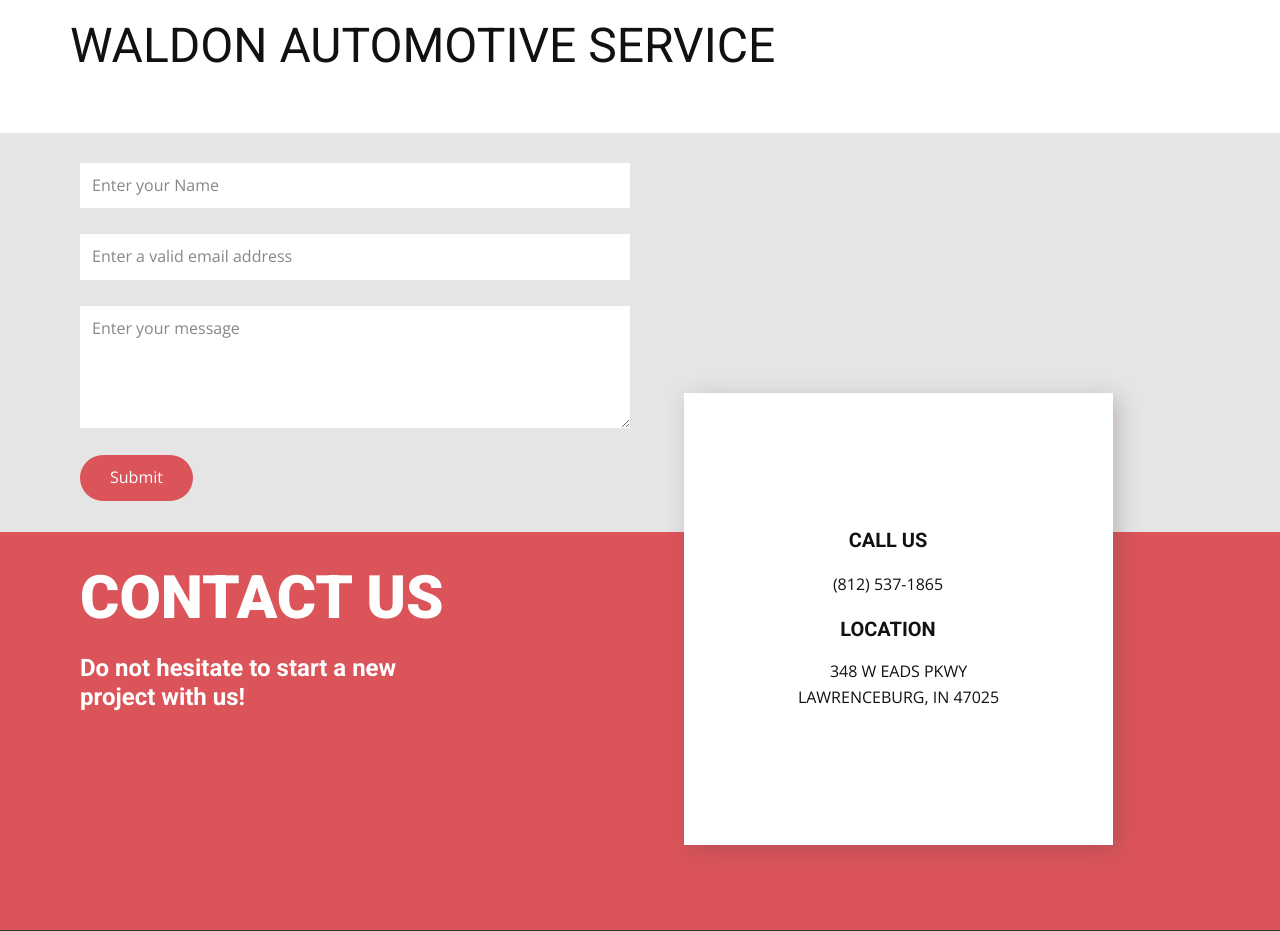
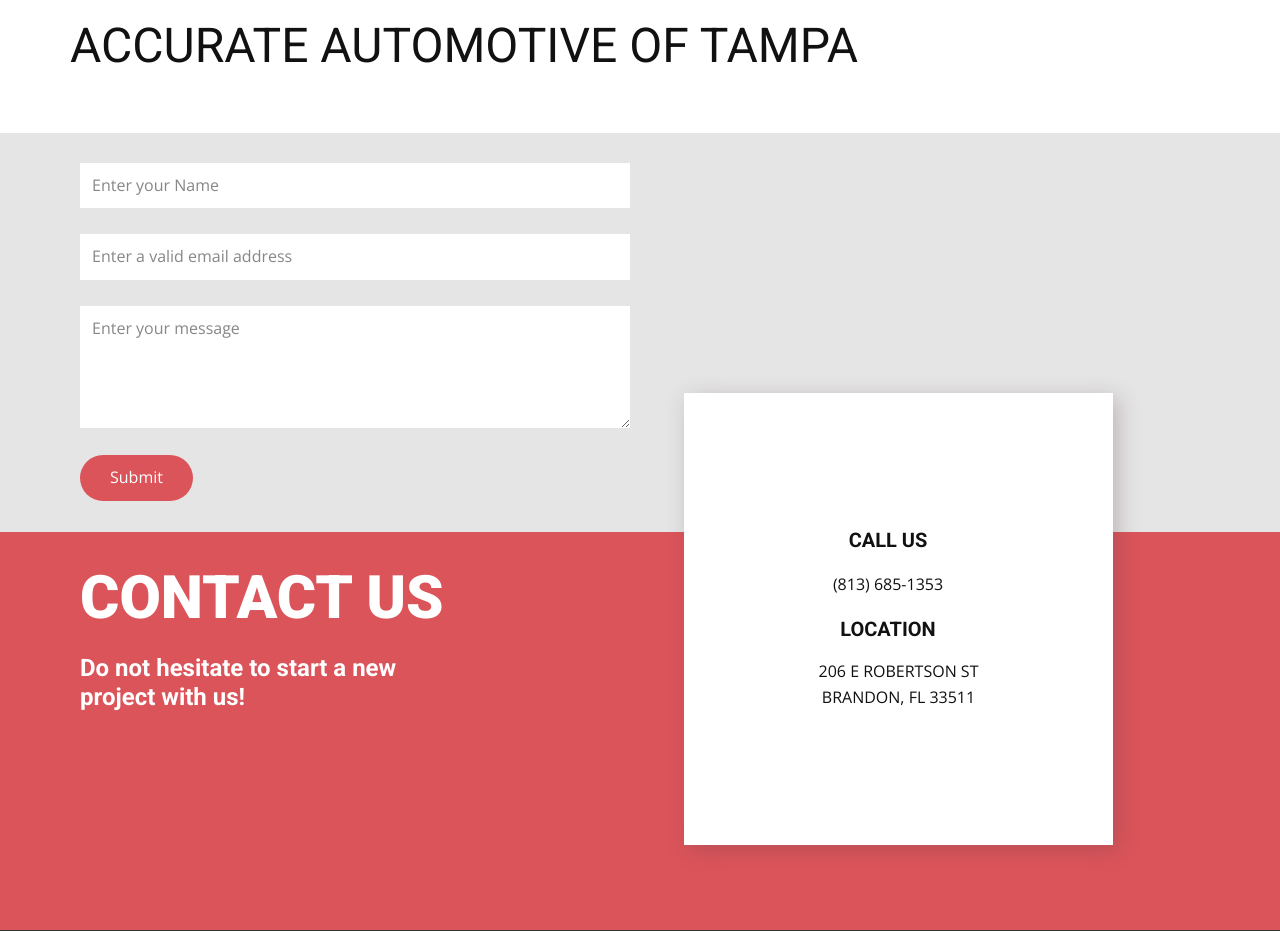
Before and after one commit to runacode/acc, a PHP site: page / in a window 1280 px wide. Shown: the top 931 px of the page. Run offline with PHP 8.4, Linux system fonts and the light colour scheme.

Commit message:
Update index.php

```diff
--- a/index.php
+++ b/index.php
@@ -1,7 +1,7 @@
-<?php $company = "WALDON AUTOMOTIVE SERVICE";
-$phone = "(812) 537-1865";
-	$address1 = "348 W EADS PKWY";
-	$address2 = "LAWRENCEBURG, IN 47025";
+<?php $company = "ACCURATE AUTOMOTIVE OF TAMPA";
+$phone = "(813) 685-1353";
+	$address1 = "206 E ROBERTSON ST";
+	$address2 = "BRANDON, FL 33511";
 ?>
 <!DOCTYPE html>
 <html style="font-size: 16px;">
```
